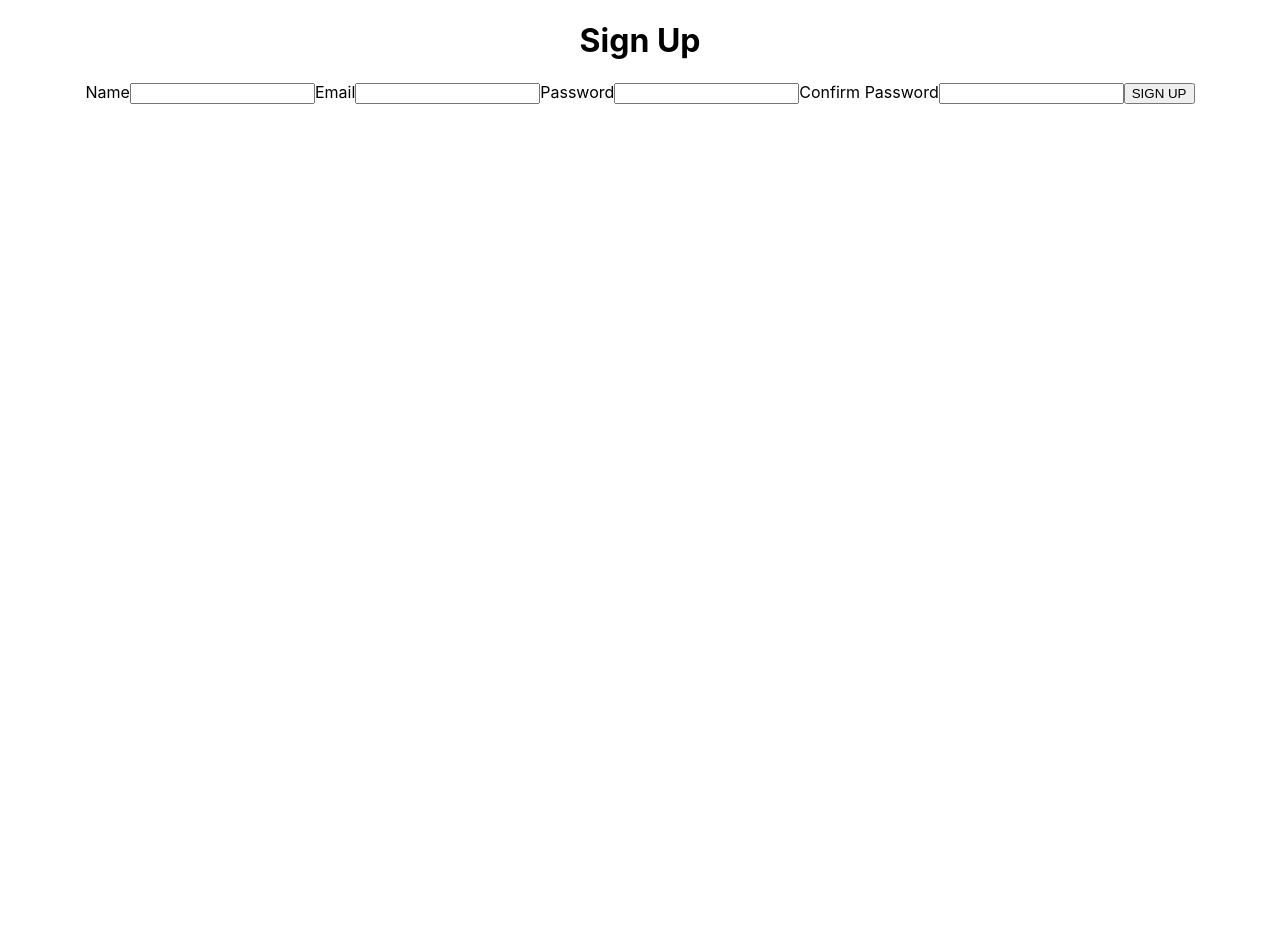
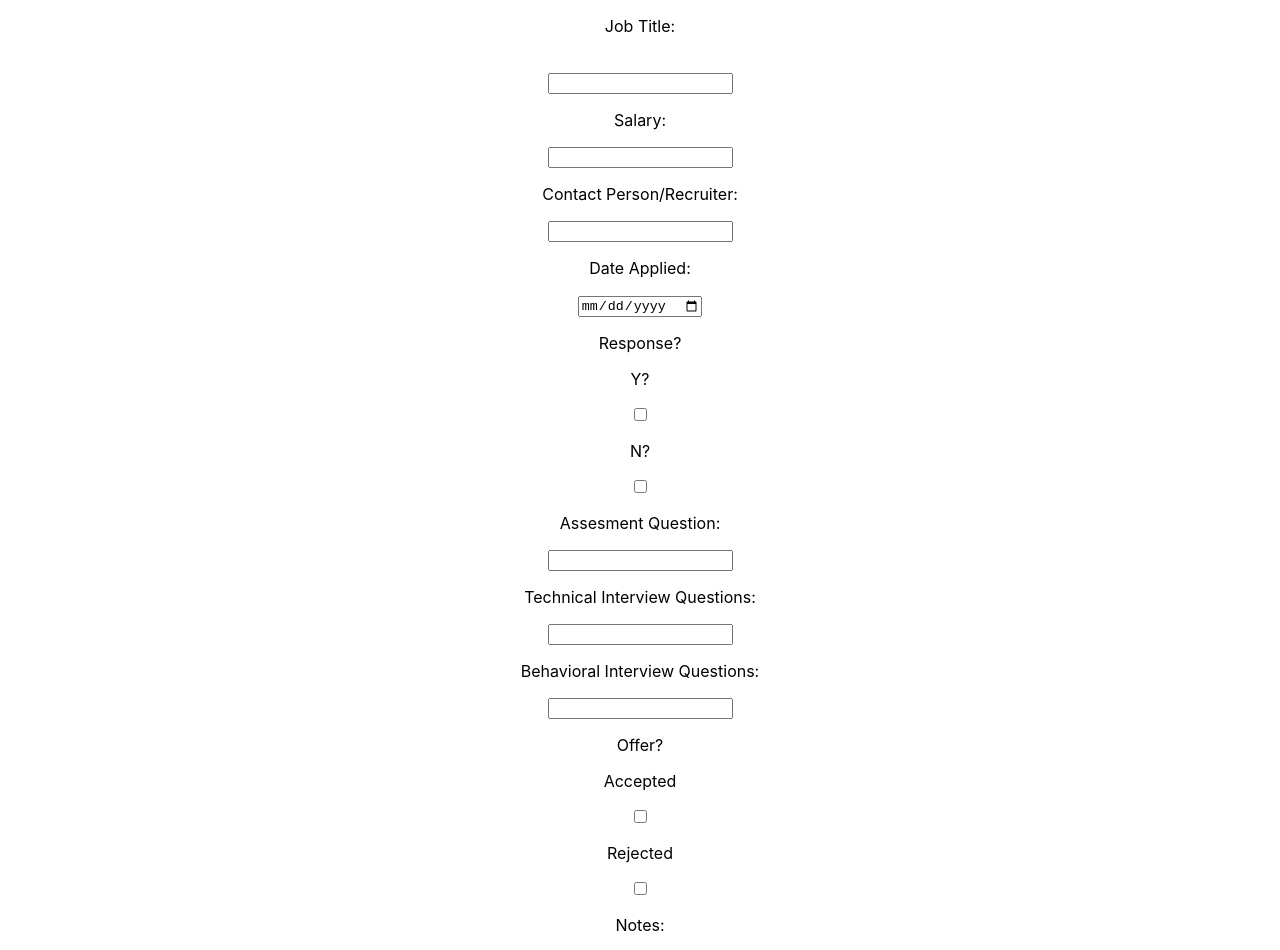
Before and after one commit to wescbro12/APPlied, a React (Create React App) app: page / in a window 1280 px wide. Shown: the top 950 px of the page. Before the commit the page ends 800 px from the top, so only its background shows below. Built offline with nearby package versions, Linux system fonts and the light colour scheme; no server answers.

Commit message:
created update page

```diff
--- a/src/App.js
+++ b/src/App.js
@@ -6,12 +6,13 @@ import React, { useState } from 'react';
 import { getUser } from './utilities/users-service';
 import LogInPage from './pages/LogInPage';
 import SignUpPage from './pages/SignUpPage';
+import Update from './pages/EditJob';
 
 function App() {
   const [user, setUser] = useState(getUser())
   return (
     <div className="App">
-      <SignUpPage />
+      <Update />
     </div>
   );
 }
--- a/src/pages/EditJob.js
+++ b/src/pages/EditJob.js
@@ -0,0 +1,108 @@
+import React from "react";
+import { useState, useEffect, useRef } from "react";
+import { useParams } from "react-router-dom";
+import * as jobsApi from '../utilities/job-api';
+
+
+
+export default function Update(props) {
+    const company = useRef(null);
+    const jobTitle = useRef(null);
+    const contact = useRef(null);
+    const response = useRef(null);
+    const assesment = useRef(null);
+    const techInt = useRef(null);
+    const behInt = useRef(null);
+    const offer = useRef(null);
+    const salary = useRef(null);
+    const dateApplied = useRef(null);
+    const notes = useRef(null);
+    let params = useParams()
+
+    const [job, setJob] = useState({
+        jobTitle: '',
+        contact: '',
+        response: '',
+        assesment: '',
+        techInt: '',
+        behInt: '',
+        offer: '',
+        salary: '',
+        dateApplied: '',
+        notes: ''
+    })
+
+    const [error, setError] = useState('')
+
+    const updateJob = async (id) => {
+        try {
+            const response = await jobsApi.getOneJob(id)
+            setJob(response)
+        } catch (error) {
+            setError('Bad Request')
+        }
+    }
+
+    useEffect(() => {
+        updateJob(params.id)
+    }, [])
+
+    const handleSubmit = async (evt) => {
+        evt.preventDefault()
+        try {
+            await jobsApi.updateJob({
+                company: company.current.value,
+                jobTitle: jobTitle.current.value,
+                contact: contact.current.value,
+                response: response.current.value,
+                assesment: assesment.current.value,
+                techInt: techInt.current.value,
+                behInt: behInt.current.value,
+                offer: offer.current.value,
+                salary: salary.current.value,
+                dateApplied: dateApplied.current.value,
+                notes: notes.current.value,
+            })
+        } catch (error) {
+            console.log(error)
+        }
+    }
+
+
+    return (
+
+        <>
+            <form onSubmit={handleSubmit}>
+                <p>Job Title:</p>
+                <br />
+                <input name='jobTitle' type='text' defaultValue={job.jobTitle} ref={jobTitle} />
+                <p>Salary:</p> <input name='salary' type='number' defaultValue={job.salary} ref={salary} />
+                <p>Contact Person/Recruiter:</p>
+                <input name='contact' type='text' defaultValue={job.contact} ref={contact} />
+                <p>Date Applied:</p>
+                <input name='dateApplied' type='date' defaultValue={job.dateApplied} ref={dateApplied} />
+                <p>Response?</p>
+                <p>Y?</p>
+                <input name='response' type='checkbox' defaultValue={job.response} ref={response} />
+                <p>N?</p>
+                <input name='response' type='checkbox' defaultValue={job.response} ref={response} />
+                <p>Assesment Question:</p>
+                <input name='assesment' type='text' defaultValue={job.assesment} ref={assesment} />
+                <p>Technical Interview Questions:</p>
+                <input name='techInt' type='text' defaultValue={job.techInt} ref={techInt} />
+                <p>Behavioral Interview Questions:</p>
+                <input name='behInt' type='text' defaultValue={job.behInt} ref={behInt} />
+                <p>Offer?</p>
+                <p>Accepted</p>
+                <input name='offer' type='checkbox' defaultValue={job.offer} ref={offer} />
+                <p>Rejected</p>
+                <input name='offer' type='checkbox' defaultValue={job.offer} ref={offer} />
+                <p>Notes:</p>
+                <input name='notes' type='text' defaultValue={job.notes} ref={notes} />
+                <br />
+                <br />
+                <input type="submit" value="Update Job Info" />
+            </form>
+        </>
+    )
+}
```
